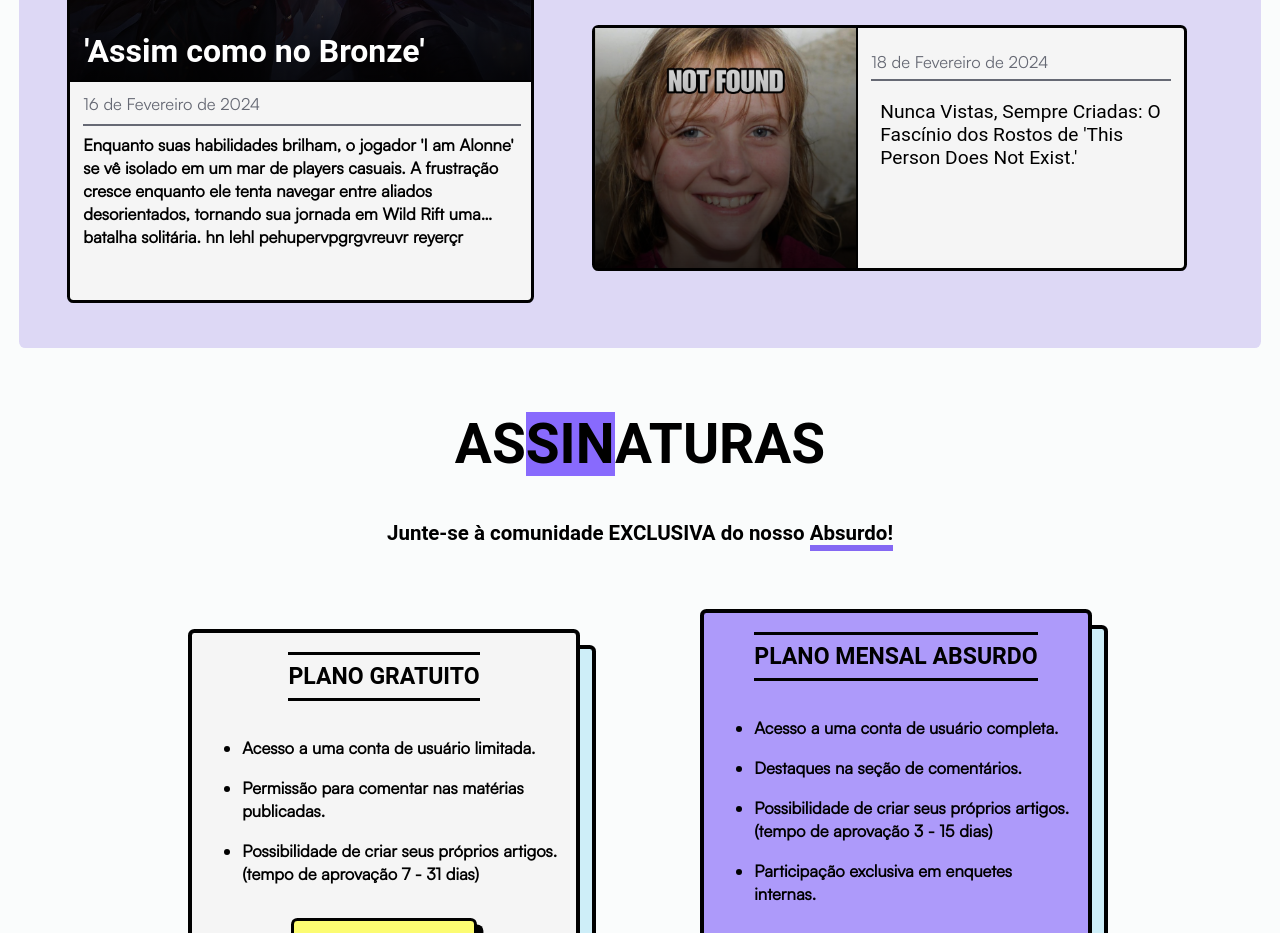
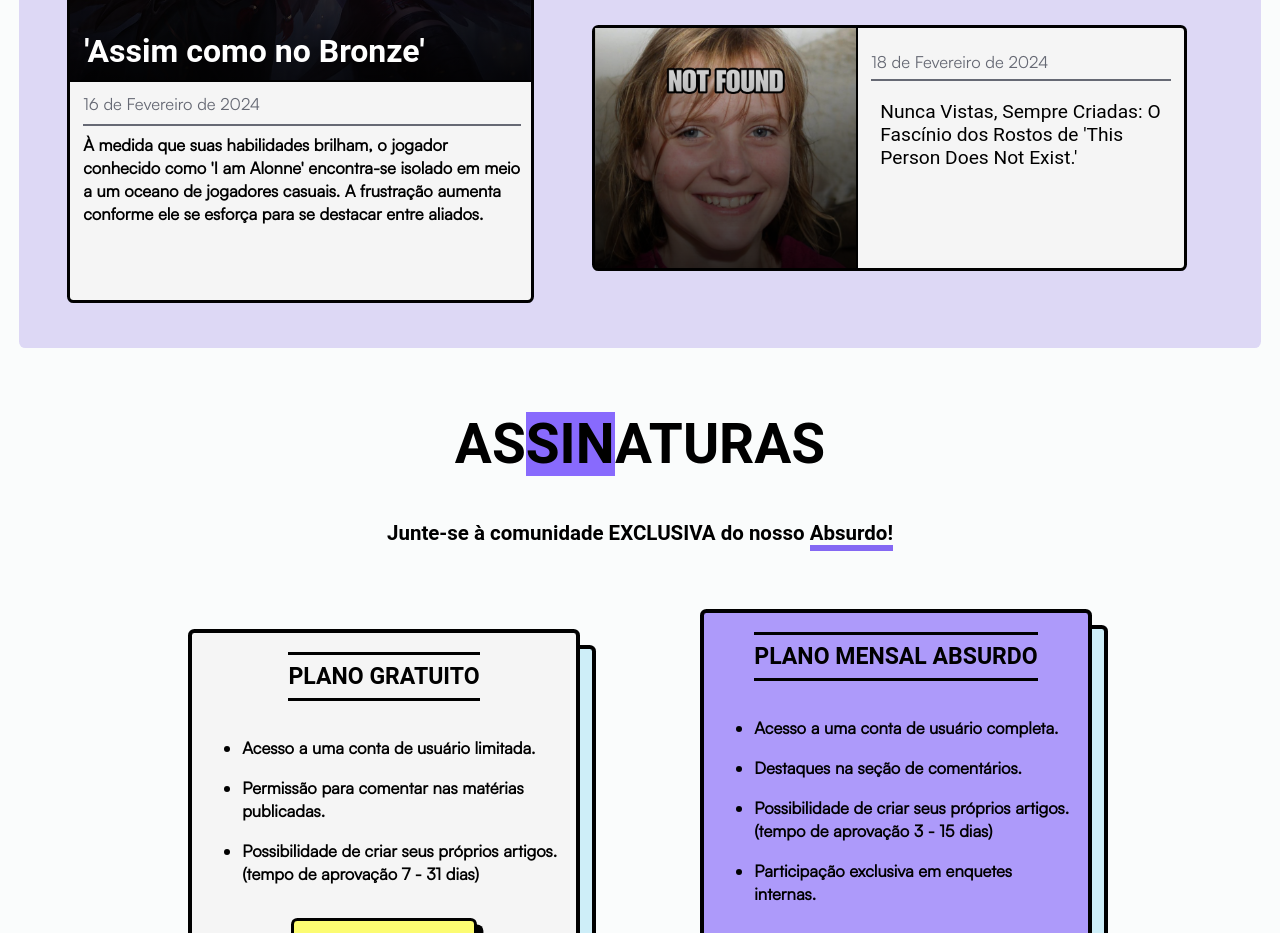
Before and after one commit to whoisalonne/GazetaDoAbsurdo, a plain HTML site: page index.html in a window 1280 px wide. Shown: the part 4160-5093 px from the top of the page. Drawn offline with Linux system fonts and the light colour scheme; a web font is replaced by a local one.

Commit message:
Esqueceu de tirar os textos de teste

```diff
--- a/index.html
+++ b/index.html
@@ -227,10 +227,9 @@
                 </div>
                 <div id="grandeTxt">
                     <p class="autor"> 16 de Fevereiro de 2024</p>
-                    <p id='grandeP'>Enquanto suas habilidades brilham, o jogador 'I am Alonne' se vê isolado em um mar
-                        de players casuais. A
-                        frustração cresce enquanto ele tenta navegar entre aliados desorientados, tornando sua jornada
-                        em Wild Rift uma batalha solitária. hn lehl pehupervpgrgvreuvr reyerçr</p>
+                    <p id='grandeP'>À medida que suas habilidades brilham, o jogador conhecido como 'I am Alonne'
+                        encontra-se isolado em meio a um oceano de jogadores casuais. A frustração aumenta conforme
+                        ele se esforça para se destacar entre aliados.</p>
                 </div>
 
             </div>
@@ -248,7 +247,8 @@
                     </div>
                     <div class="smalltxt">
                         <p class="autor"> 18 de Fevereiro de 2024</p>
-                        <p class="tituloMenor"> Nunca Vistas, Sempre Criadas: O Fascínio dos Rostos de 'This Person Does Not Exist.'</p>
+                        <p class="tituloMenor"> Nunca Vistas, Sempre Criadas: O Fascínio dos Rostos de 'This Person Does
+                            Not Exist.'</p>
                     </div>
                 </div>
             </div>
```
